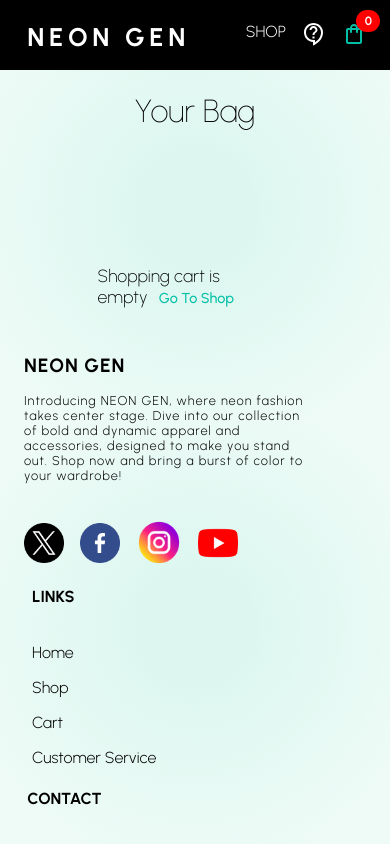
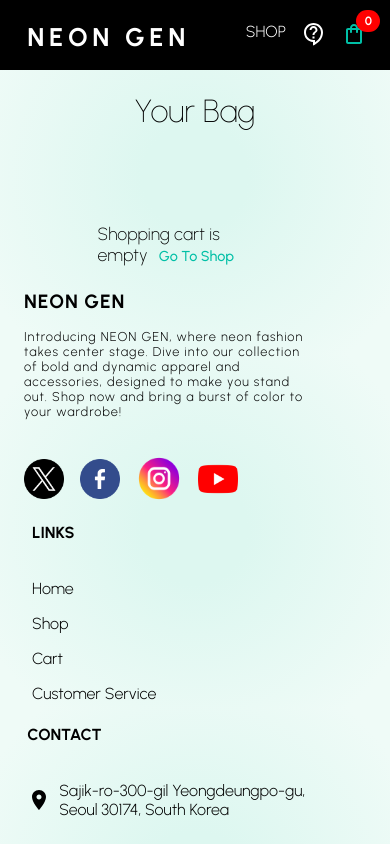
Before and after one commit to mazymark/NeonGen, a React (Vite) app: page /cart in a window 390 px wide. Shown: the top 844 px of the page. Built offline with nearby package versions, Linux system fonts and the light colour scheme.

Commit message:
css-update

```diff
--- a/src/index.css
+++ b/src/index.css
@@ -154,7 +154,7 @@ footer {
 }
 
 .cart-footer {
-  margin-top: 14rem;
+  margin-top: 12rem;
 }
 
 .footer-left {
@@ -494,7 +494,7 @@ section {
   flex-direction: column;
   text-align: center;
   right: 2rem;
-  top: 9rem;
+  top: 5rem;
   position: absolute;
   padding: 0.8rem;
   height: 23rem;
@@ -618,6 +618,9 @@ textarea:focus {
 }
 
 @media (max-width: 810px) {
+  .empty-cart-message {
+    top: 25%;
+  }
   .cart-container {
     grid-template-columns: 1fr 1fr;
   }
@@ -648,6 +651,10 @@ textarea:focus {
 
   .order-complete-paragraph {
     font-size: 0.9rem;
+  }
+
+  .cart-footer {
+    margin-top: 10rem;
   }
 }
 
```
